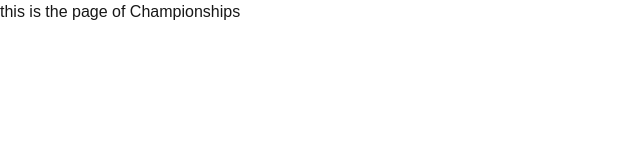
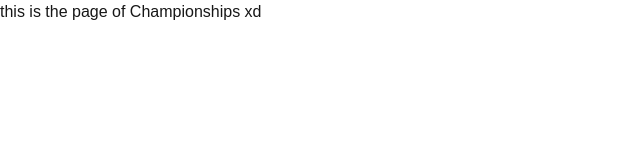
Before and after one commit to bspoloo/ampfs-udc-web, a Next.js app: page /pages/championships in a window 1280 px wide. Shown: the top 160 px of the page, without its empty margins (0-640 px from the left). Built offline with nearby package versions, Linux system fonts and the light colour scheme.

Commit message:
test to deploy 4

```diff
--- a/app/pages/championships/page.tsx
+++ b/app/pages/championships/page.tsx
@@ -3,6 +3,6 @@
 export default function Championships(){
     return <div>
         {process.env.BACKEND_API_URL}
-        <h1> this is the page of Championships</h1>
+        <h1> this is the page of Championships xd</h1>
     </div>
 }
```
